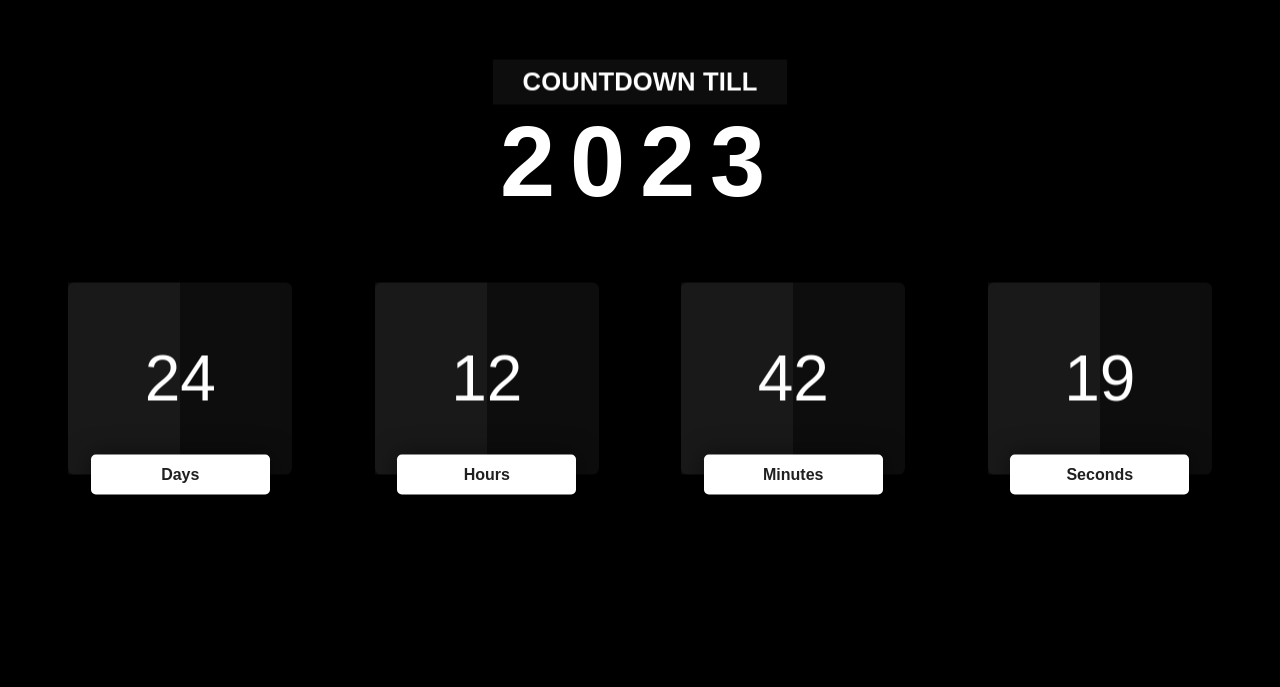
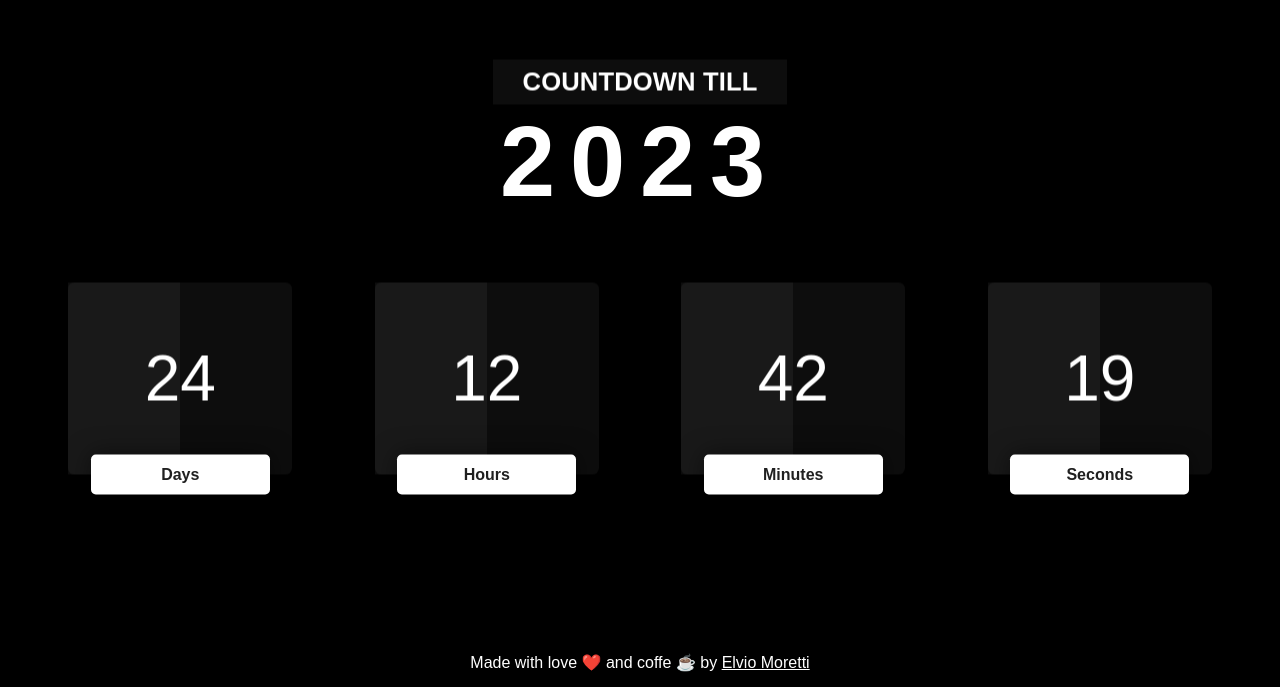
Before and after one commit to ecali/new-year-countdown, a React (Create React App) app: page / in a window 1280 px wide. Shown: the part 113-800 px from the top of the page. Built offline with nearby package versions, Linux system fonts and the light colour scheme.

Commit message:
add footer

```diff
--- a/src/App.css
+++ b/src/App.css
@@ -5,34 +5,34 @@
   --color-shadow: 0 0 25px rgba(0, 0, 0, 0.5);
 }
 
-*{
+* {
   padding: 0;
   margin: 0;
   box-sizing: border-box;
   font-family: "Poppins", sans-serif;
   color: var(--color-white);
 }
-body{
+body {
   background-color: black;
 }
-.wrapper{
+.wrapper {
   position: absolute;
   transform: translate(-50%, -50%);
   top: 50%;
   left: 50%;
   font-size: 16px;
 }
-.heading{
+.heading {
   text-align: center;
   margin-bottom: 4em;
 }
-.heading h1{
+.heading h1 {
   text-shadow: var(--color-shadow);
   font-size: 6.2em;
   font-weight: 800;
   letter-spacing: 0.15em;
 }
-.heading h3{
+.heading h3 {
   font-size: 1.6em;
   letter-spacing: 0.005em;
   text-transform: uppercase;
@@ -47,7 +47,7 @@ body{
   width: 95vw;
   display: flex;
   justify-content: space-around;
-  gap: 10px
+  gap: 10px;
 }
 .box {
   width: 28vmin;
@@ -58,7 +58,7 @@ body{
   justify-content: space-evenly;
   position: relative;
 }
-span.num{
+span.num {
   background-color: var(--color-glass);
   backdrop-filter: blur(12px);
   height: 100%;
@@ -69,7 +69,7 @@ span.num{
   box-shadow: var(--color-shadow);
   border-radius: 0.1em;
 }
-span.num:after{
+span.num:after {
   content: "";
   position: absolute;
   background-color: var(--color-glass);
@@ -77,7 +77,7 @@ span.num:after{
   width: 50%;
   left: 0;
 }
-span.text{
+span.text {
   font-size: 1em;
   background-color: var(--color-white);
   color: var(--color-black);
@@ -91,3 +91,11 @@ span.text{
   border-radius: 0.3em;
   box-shadow: var(--color-shadow);
 }
+
+div.footer {
+  position: absolute;
+  bottom: 0;
+  width: 100%;
+  text-align: center;
+  margin-bottom: 15px;
+}
--- a/src/App.tsx
+++ b/src/App.tsx
@@ -1,6 +1,7 @@
 import React, { useEffect, useState } from "react";
 import "./App.css";
 import { Box } from "./components/Box";
+import { Footer } from "./components/Footer";
 import { Props } from "./utils/Model";
 
 function App() {
@@ -65,6 +66,7 @@ function App() {
           )}
         </div>
       </div>
+      <Footer />
     </div>
   );
 }
--- /dev/null
+++ b/src/components/Footer.tsx
@@ -0,0 +1,7 @@
+export const Footer = () => {
+  return (
+    <div className="footer">
+      Made with love ❤️ and coffe ☕️ by <a href="https://github.com/ecali" target="_blank" rel="GitHub">Elvio Moretti</a>
+    </div>
+  );
+};
```
